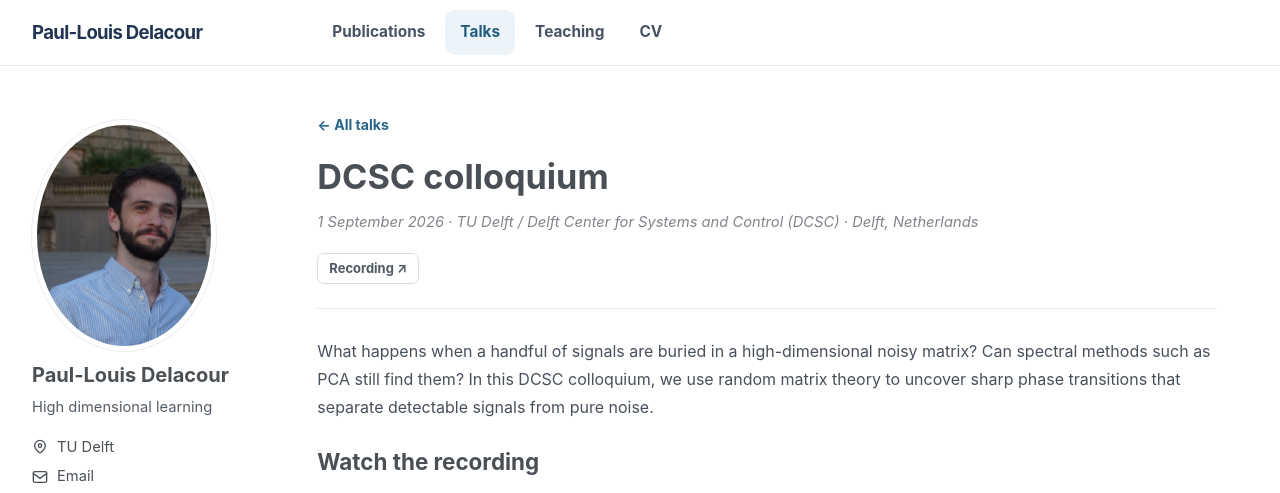
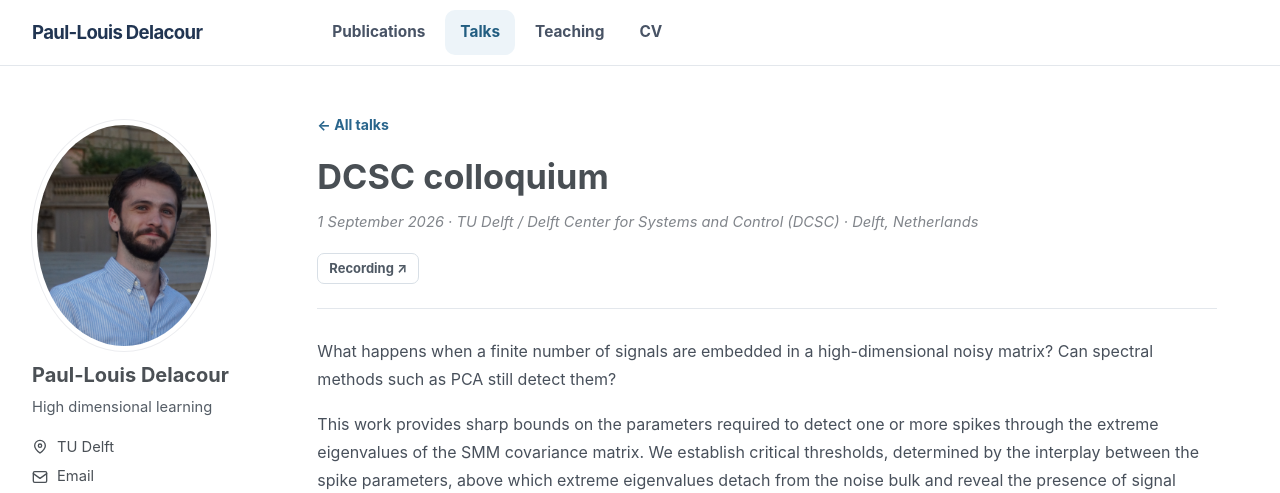
Before and after one commit to pauldelacour/pauldelacour.github.io, a Jekyll site: the page built from _talks/2026-09-DCSC-colloquium.md, in a window 1280 px wide, cut to the strip 0-493 px from the top of the page. Built offline with Jekyll 4.4.1, drawn with Linux system fonts in a browser that asks for light colours; some of the changed text lies outside the part shown.

```diff
--- a/_talks/2026-09-DCSC-colloquium.md
+++ b/_talks/2026-09-DCSC-colloquium.md
@@ -9,4 +9,8 @@ excerpt: "Random matrix theory and sharp spectral phase transitions for detectin
 youtube_id: PJTTbIX2lns
 video_url: "https://www.youtube.com/watch?v=PJTTbIX2lns"
 ---
-What happens when a handful of signals are buried in a high-dimensional noisy matrix? Can spectral methods such as PCA still find them? In this DCSC colloquium, we use random matrix theory to uncover sharp phase transitions that separate detectable signals from pure noise.
+What happens when a finite number of signals are embedded in a high-dimensional noisy matrix? Can spectral methods such as PCA still detect them?
+
+This work provides sharp bounds on the parameters required to detect one or more spikes through the extreme eigenvalues of the SMM covariance matrix. We establish critical thresholds, determined by the interplay between the spike parameters, above which extreme eigenvalues detach from the noise bulk and reveal the presence of signal structure.
+
+These theoretical guarantees have potential implications for real-world detection problems described by this model, including hyperspectral imaging and imaging mass spectrometry.
```
Also changed, not shown: _includes/paper_links.html (+36 -6 lines).
